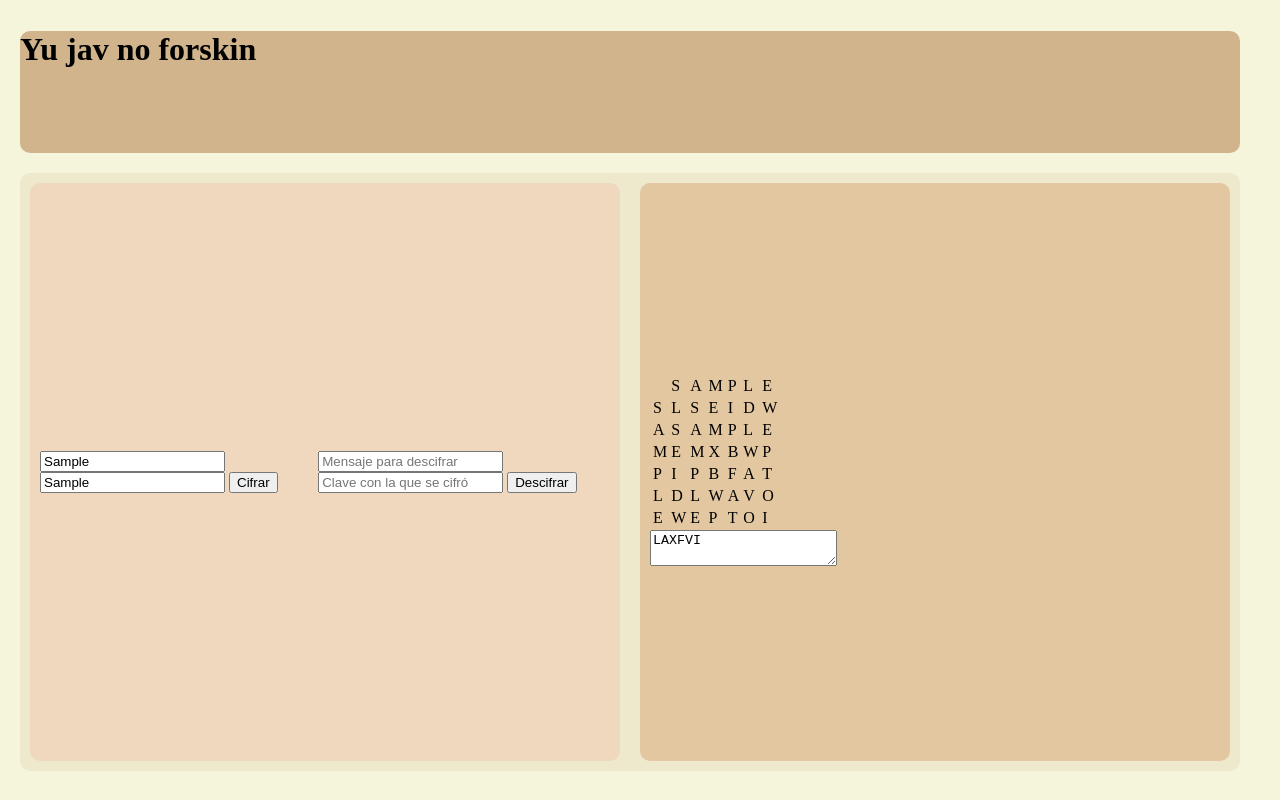
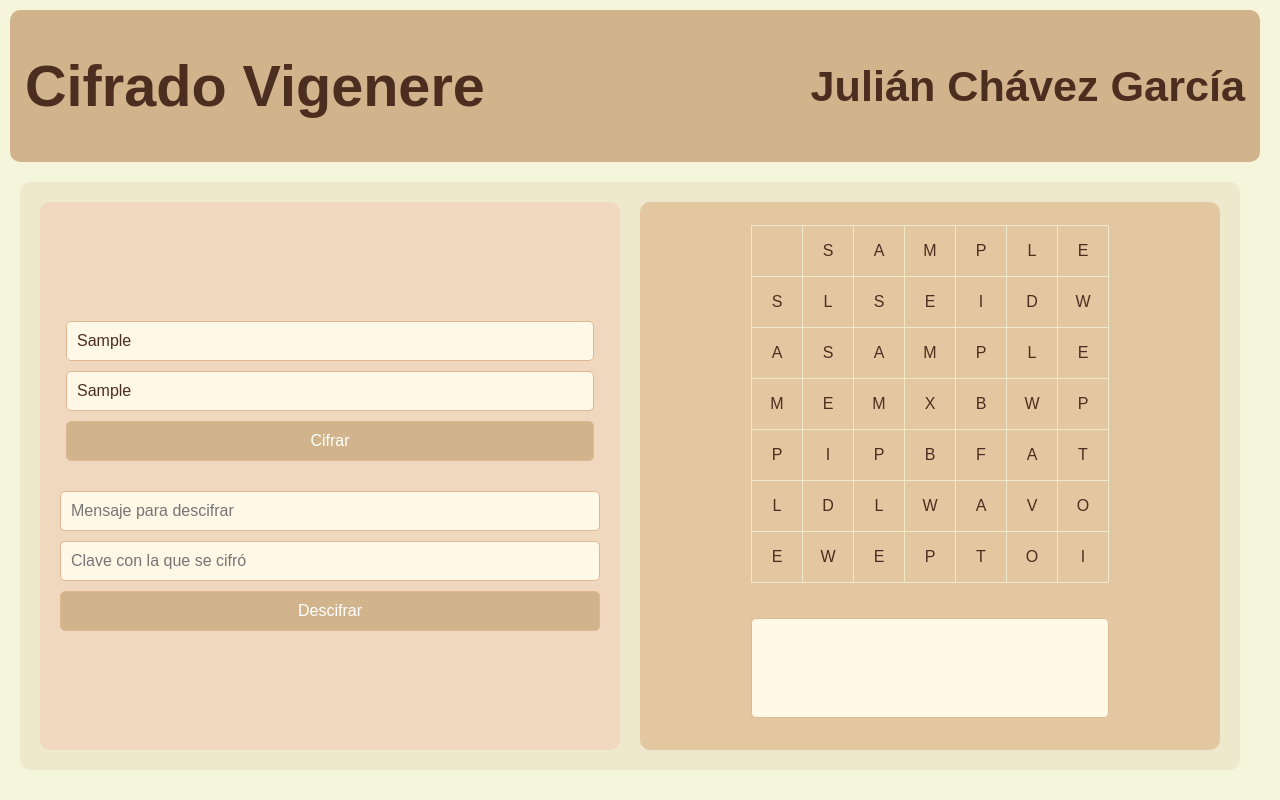
Before and after one commit to Golpeabuelas/Cifrado-Vigenere, a plain HTML site: page index.html in a window 1280 px wide. Both pictures are taken after typing "Sample", "Sample" into the empty fields and a click on the input "Cifrar". Drawn offline with Linux system fonts and the light colour scheme; a web font is replaced by a local one.

Commit message:
Terminando estilos

```diff
--- a/funcionalidad.js
+++ b/funcionalidad.js
@@ -4,6 +4,7 @@ function Cifrar(mensaje){
     const Clave = IgualarLongitudes(Mensaje, document.getElementById('ClaveCifrar').value).toUpperCase();
 
     let Cifrado = "";
+    let Temporal = "";
     let Indice = 0;
     let indiceMensaje = 0;
     let indiceClave = 0;
@@ -64,7 +65,7 @@ function Descifrar(mensaje){
 }
 
 function IgualarLongitudes(mensaje, clave){
-    const Mensaje = mensaje;
+    const Mensaje = mensaje.trim();
     let Clave = clave;
 
     let auxiliar = "";
@@ -78,7 +79,7 @@ function IgualarLongitudes(mensaje, clave){
             }
         }
 
-        if(auxiliar.length == (Mensaje.length - 1)){
+        if(auxiliar.length == (Mensaje.length)){
             Clave = auxiliar;
             break;
         }
@@ -87,33 +88,49 @@ function IgualarLongitudes(mensaje, clave){
     return Clave;
 }
 
-function CifrarMensaje(event){
+async function CifrarMensaje(event) {
     event.preventDefault();
+
+    let table = document.querySelector('#Matriz tbody');
+    table.innerHTML = '';
 
     const Mensaje = document.getElementById('Mensaje').value.toString().toUpperCase();
     const Palabras = Mensaje.split(" ");
     let mensaje = "";
 
-    for(let i = 0; i < Palabras.length; i++){
-        mensaje = mensaje + Cifrar(Palabras[i]) + " ";
+    for (let i = 0; i < Palabras.length; i++) {
+        if(Palabras[i] != ""){
+            table.innerHTML = '';
+
+            mensaje = mensaje + Cifrar(Palabras[i]) + " ";
+            MostrarMatriz(Palabras[i], IgualarLongitudes(Palabras[i], document.getElementById('ClaveCifrar').value).toUpperCase());
+
+            await new Promise(resolve => setTimeout(resolve, 3000));
+        }
     }
 
-    MostrarMatriz(Palabras[0], IgualarLongitudes(Mensaje, document.getElementById('ClaveCifrar').value).toUpperCase());
-
     document.getElementById('MostrarCifrado').value = mensaje;
-
-
 }
 
-function DescifrarMensaje(event){
+async function DescifrarMensaje(event){
     event.preventDefault();
+
+    let table = document.querySelector('#Matriz tbody');
+    table.innerHTML = '';
 
     const Mensaje = document.getElementById('MensajeCifrado').value.toString().toUpperCase();
     const Palabras = Mensaje.split(" ");
     let mensaje = "";
 
     for(let i = 0; i < Palabras.length; i++){
-        mensaje = mensaje + Descifrar(Palabras[i]) + " ";
+        if(Palabras[i] != ""){
+            table.innerHTML = '';
+
+            mensaje = mensaje + Descifrar(Palabras[i]) + " ";
+            MostrarMatrizCifrada(Palabras[i], IgualarLongitudes(Palabras[i], document.getElementById('ClaveDescifrar').value).toUpperCase())
+
+            await new Promise(resolve => setTimeout(resolve, 3000));
+        }
     }
 
     document.getElementById('MostrarCifrado').value = mensaje;
@@ -142,7 +159,6 @@ function MostrarMatriz(mensaje, clave){
 
 //Llenar centro de la tabla
     for(let i = 1; i < Filas; i++){
-        alert(Mensaje.charAt(i-1));
         for(let j = 1; j < Columnas; j++){
             Matriz[i][j] = CifrandoMatriz(Mensaje.charAt(j - 1), Clave.charAt(i - 1));
         }
@@ -173,7 +189,62 @@ function CifrandoMatriz(CaracterM, CaracterC){
 
     Indice = (indiceMensaje + indiceClave) % Alfabeto.length;
     Caracter = Alfabeto.charAt(Indice);
-    return Caracter
+
+    return Caracter;
+}
+
+function MostrarMatrizCifrada(mensaje, clave){
+    const Mensaje = mensaje;
+    const Clave = clave;
+    let Filas = clave.length + 1;
+    let Columnas = mensaje.length + 1;
+    let Matriz =  new Array(Filas);
+
+    for(let i = 0; i < Filas; i++){
+        Matriz[i] = new Array(Columnas)
+    }
+
+    for(let i = 1; i < Columnas; i++){
+        Matriz[0][i] = Mensaje.charAt(i - 1);
+    }
+
+    for(let i = 1; i < Filas; i++){
+        Matriz[i][0] = Clave.charAt(i - 1);
+    }
+
+    for(let i = 1; i < Filas; i++){
+        for(let j = 1; j < Columnas; j++){
+            Matriz[i][j] = DescifrandoMatriz(Mensaje.charAt(j - 1), Clave.charAt(i - 1));
+        }
+    }
+
+    CrearTabla(Filas, Columnas, Matriz);
+}
+
+function DescifrandoMatriz(CaracterM, CaracterC){
+    const Alfabeto = "ABCDEFGHIJKLMNÑOPQRSTUVWXYZ";
+    let indiceMensaje = 0;
+    let indiceClave = 0;
+    let Caracter = "";
+
+        for(let j = 0; j < Alfabeto.length; j++){
+            if(CaracterM == Alfabeto.charAt(j)){
+                indiceMensaje = j;
+                break;
+            }
+        }
+
+        for(let k = 0; k < Alfabeto.length; k++){
+            if(CaracterC == Alfabeto.charAt(k)){
+                indiceClave = k;
+                break;
+            }
+        }
+
+    Indice = (indiceMensaje - indiceClave + Alfabeto.length) % Alfabeto.length;
+    Caracter = Alfabeto.charAt(Indice);
+
+    return Caracter;
 }
 
 function CrearTabla(filas, columnas, matriz){
--- a/index.html
+++ b/index.html
@@ -7,10 +7,15 @@
 
     <link rel="stylesheet" href="styles.css">
     <script src="funcionalidad.js"></script>
+
+    <link rel="preconnect" href="https://fonts.googleapis.com">
+    <link rel="preconnect" href="https://fonts.gstatic.com" crossorigin>
+    <link href="https://fonts.googleapis.com/css2?family=Agdasima:wght@400;700&display=swap" rel="stylesheet">
 </head>
 <body>
     <div class="Header">
-        <h1>Yu jav no forskin</h1>
+        <h1 class="titulo">Cifrado Vigenere</h1>
+        <h2 class="titulo">Julián Chávez García</h2>
     </div>
 
     <div class="Contenido">
@@ -36,10 +41,7 @@
 
         <div class="Contenedor" id="Derecha">
             <div class="Demostracion">
-                <table id="Matriz">
-                    <thead>
-
-                    </thead>
+                <table id="Matriz" class="Tabla">
                     <tbody>
 
                     </tbody>
--- a/styles.css
+++ b/styles.css
@@ -3,11 +3,13 @@ body {
     height: calc(100vh - 20px);
     box-sizing: border-box;
     background-color: #F5F5DC;
-    display: inline-block;
+    display: flex;
+    flex-direction: column;
     margin: 0;
     padding: 10px;
     align-items: center;
     justify-content: center;
+    font-family: 'Agdasima', sans-serif;
 }
 
 .Header {
@@ -16,7 +18,16 @@ body {
     background-color: #D2B48C;
     border-radius: 10px;
     margin: 0 auto 20px auto;
+    display: flex;
+    align-items: center;
+    justify-content: space-between;
+    color: #4B2E1F;
+    font-size: 1.8rem;
+    font-weight: bold;
+    padding: 15px;
 }
+
+
 
 .Contenido {
     height: calc(80% - 10px);
@@ -26,34 +37,105 @@ body {
     display: flex;
     box-sizing: border-box;
     margin: 0 auto;
+    padding: 20px;
+    gap: 20px;
 }
 
 .Contenedor {
-    width: calc(50% - 20px);
-    height: calc(100% - 20px);
+    width: 100%;
     box-sizing: border-box;
     display: flex;
+    flex-direction: column;
+    justify-content: center;
+    align-items: center;
+    padding: 20px;
+    gap: 20px;
 }
 
 #Derecha {
+    background-color: #E3C7A1;
+    border-radius: 10px;
+    padding: 20px;
+    width: 100%;
     display: flex;
+    flex-direction: column;
     align-items: center;
-    background-color: #E3C7A1 ;
-    padding: 10px;
-    margin: 10px;
-    border-radius: 10px;
+    gap: 20px;
 }
 
 #Izquierda {
+    background-color: #F0D8BE;
+    border-radius: 10px;
+    padding: 20px;
+    width: 100%;
     display: flex;
+    flex-direction: column;
     align-items: center;
-    background-color: #F0D8BE ;
-    padding: 10px;
-    margin: 10px;
-    border-radius: 10px;
+    gap: 20px;
 }
 
-textarea{
+input[type="text"], input[type="submit"], textarea {
+    width: 100%;
+    height: 20%;
+    padding: 10px;
+    margin: 5px 0;
+    border: 1px solid #DDB892;
+    border-radius: 5px;
+    box-sizing: border-box;
+    font-family: 'Agdasima', sans-serif;
+    font-size: 1em;
+}
+
+input[type="text"] {
+    background-color: #FFF8E7;
+    color: #4B2E1F;
+}
+
+input[type="submit"] {
+    background-color: #D2B48C;
+    color: #FFFFFF;
+    cursor: pointer;
+    transition: background-color 0.3s ease;
+}
+
+input[type="submit"]:hover {
+    background-color: #C9A66B;
+}
+
+textarea {
+    width: 100%;
+    height: 30%;
+    height: 100px;
+    padding: 10px;
+    border: 1px solid #DDB892;
+    border-radius: 5px;
+    resize: none;
+    background-color: #FFF8E7;
+    color: #4B2E1F;
+    font-size: 1em;
+}
+
+.Tabla {
+    width: 100%;
     height: 50%;
-    width: 100%;
+    border-collapse: collapse;
+    border: 1px solid #DDB892;
+    color: #4B2E1F;
+    font-family: 'Agdasima', sans-serif;
+    font-size: 1em;
+    margin-bottom: 30px;
+    text-align: center;
 }
+
+.Tabla td {
+    width: 40px;
+    height: 40px;
+    padding: 5px;
+    border: 1px solid #EEE8CD;
+}
+
+.Tabla td:hover {
+    background-color: #4B2E1F;
+    color: #FFF8E7;
+    cursor: pointer;
+}
```
